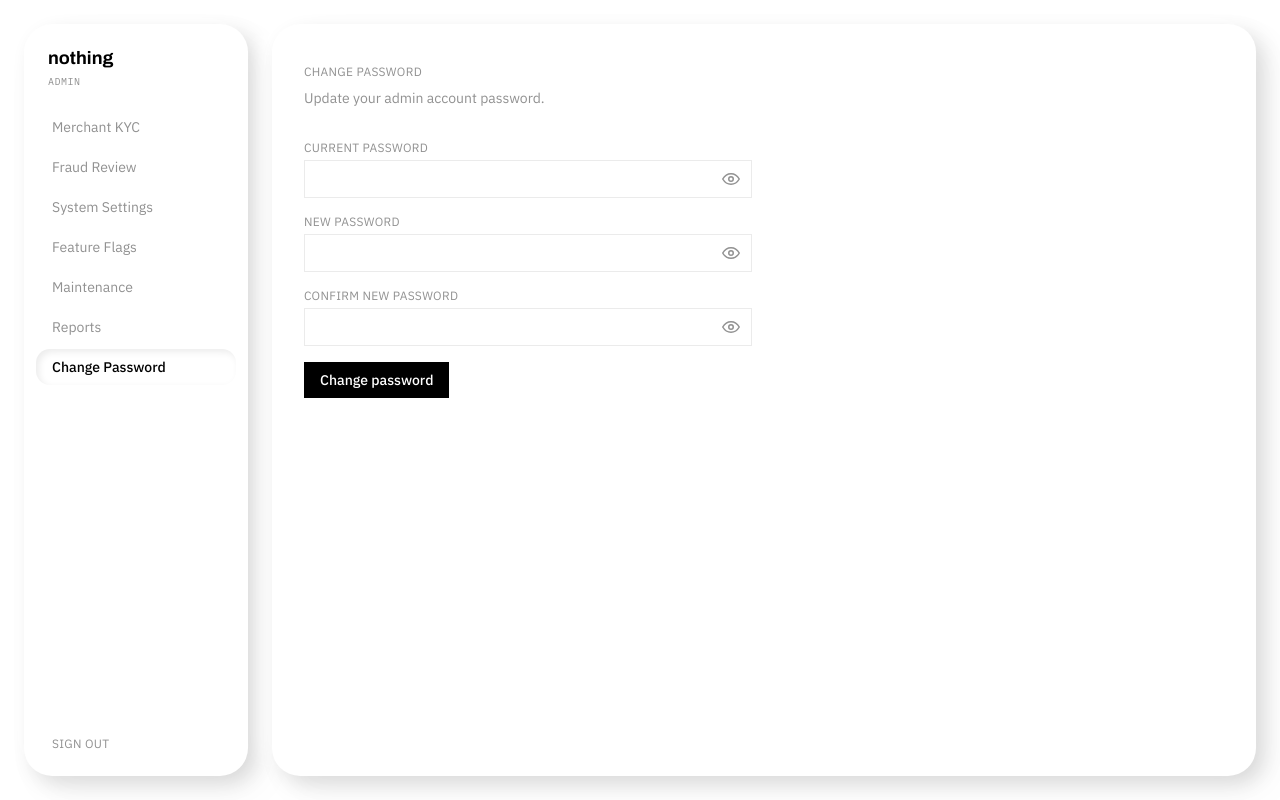
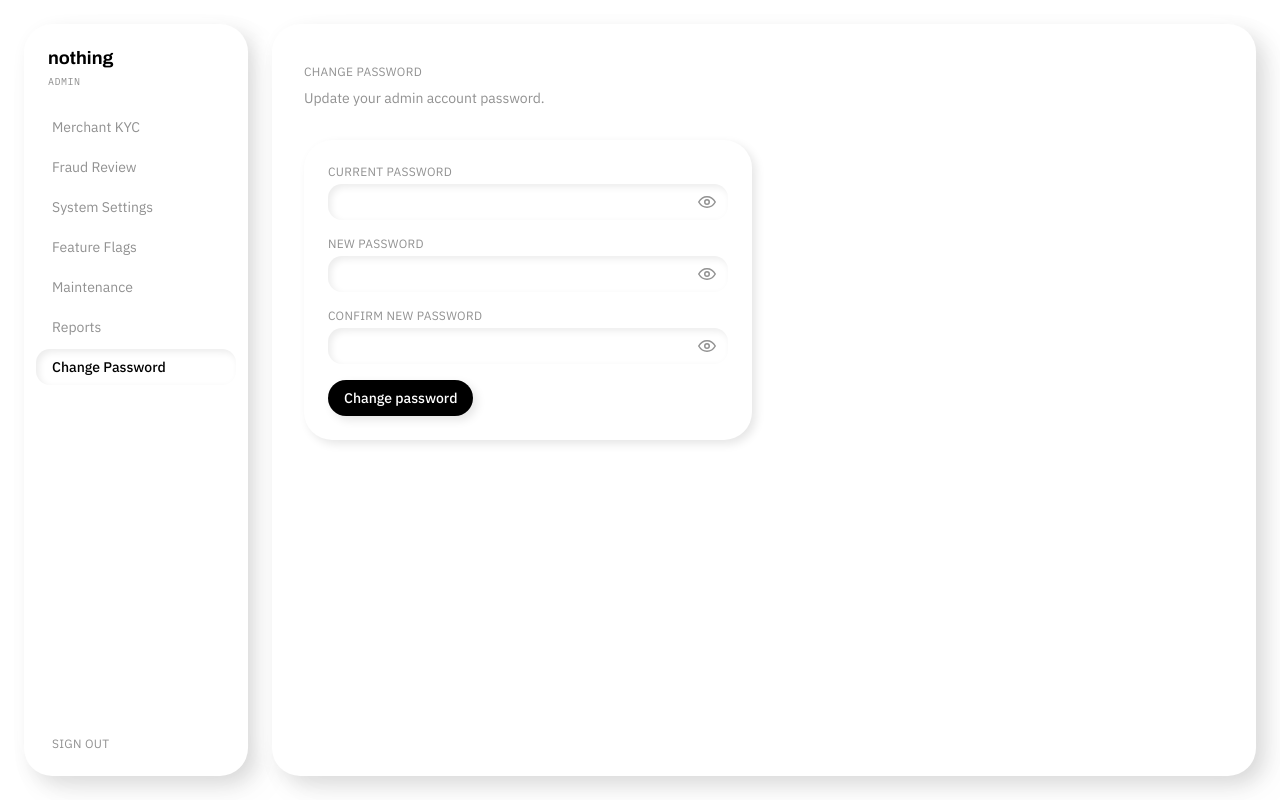
Before and after one commit to timovibes/nothing, a React (Vite) app in the folder frontend/: page /admin/change-password in a window 1280 px wide. Built offline with nearby package versions, Linux system fonts and the light colour scheme; sample sign-in values are in the browser's storage.

Commit message:
style: wrap the 3-field password form in a raised card and turn each bordered input into a pressed-in field so the eye-toggle buttons now lift on hover instead of sitting flat against a border

```diff
--- a/frontend/src/pages/admin/AdminChangePasswordPage.tsx
+++ b/frontend/src/pages/admin/AdminChangePasswordPage.tsx
@@ -51,7 +51,7 @@ export function AdminChangePasswordPage() {
       <p className="text-xs uppercase tracking-wide text-secondary mb-2">Change Password</p>
       <p className="text-secondary text-sm mb-8">Update your admin account password.</p>
 
-      <form onSubmit={handleSubmit} className="flex flex-col gap-4">
+      <form onSubmit={handleSubmit} className="rounded-neu-lg shadow-neu-raised-sm bg-surface p-6 flex flex-col gap-4">
         <div>
           <label className="text-xs uppercase tracking-wide text-secondary block mb-1">
             Current password
@@ -62,13 +62,13 @@ export function AdminChangePasswordPage() {
               required
               value={currentPassword}
               onChange={(e) => setCurrentPassword(e.target.value)}
-              className="w-full border border-border px-3 py-2 pr-10 text-sm focus:outline-none focus:border-primary"
+              className="w-full bg-surface px-3 py-2 pr-10 text-sm rounded-neu-sm shadow-neu-inset-sm border-none focus:outline-none focus:shadow-neu-inset"
             />
             <button
               type="button"
               onClick={() => setShowCurrent((v) => !v)}
               aria-label={showCurrent ? "Hide password" : "Show password"}
-              className="absolute inset-y-0 right-0 flex items-center px-3 text-secondary"
+              className="absolute inset-y-0 right-0 flex items-center px-3 text-secondary rounded-neu-sm hover:shadow-neu-raised-sm transition-shadow"
             >
               <EyeIcon open={showCurrent} />
             </button>
@@ -85,13 +85,13 @@ export function AdminChangePasswordPage() {
               minLength={8}
               value={newPassword}
               onChange={(e) => setNewPassword(e.target.value)}
-              className="w-full border border-border px-3 py-2 pr-10 text-sm focus:outline-none focus:border-primary"
+              className="w-full bg-surface px-3 py-2 pr-10 text-sm rounded-neu-sm shadow-neu-inset-sm border-none focus:outline-none focus:shadow-neu-inset"
             />
             <button
               type="button"
               onClick={() => setShowNew((v) => !v)}
               aria-label={showNew ? "Hide password" : "Show password"}
-              className="absolute inset-y-0 right-0 flex items-center px-3 text-secondary"
+              className="absolute inset-y-0 right-0 flex items-center px-3 text-secondary rounded-neu-sm hover:shadow-neu-raised-sm transition-shadow"
             >
               <EyeIcon open={showNew} />
             </button>
@@ -108,13 +108,13 @@ export function AdminChangePasswordPage() {
               minLength={8}
               value={confirmPassword}
               onChange={(e) => setConfirmPassword(e.target.value)}
-              className="w-full border border-border px-3 py-2 pr-10 text-sm focus:outline-none focus:border-primary"
+              className="w-full bg-surface px-3 py-2 pr-10 text-sm rounded-neu-sm shadow-neu-inset-sm border-none focus:outline-none focus:shadow-neu-inset"
             />
             <button
               type="button"
               onClick={() => setShowConfirm((v) => !v)}
               aria-label={showConfirm ? "Hide password" : "Show password"}
-              className="absolute inset-y-0 right-0 flex items-center px-3 text-secondary"
+              className="absolute inset-y-0 right-0 flex items-center px-3 text-secondary rounded-neu-sm hover:shadow-neu-raised-sm transition-shadow"
             >
               <EyeIcon open={showConfirm} />
             </button>
@@ -125,7 +125,7 @@ export function AdminChangePasswordPage() {
         <button
           type="submit"
           disabled={submitting}
-          className="bg-primary text-white px-4 py-2 text-sm font-medium disabled:opacity-50 self-start"
+          className="bg-primary text-white px-4 py-2 text-sm font-medium rounded-neu-md shadow-neu-raised-sm hover:shadow-neu-hover active:shadow-neu-inset-sm disabled:opacity-50 self-start transition-shadow"
         >
           {submitting ? "Saving…" : "Change password"}
         </button>
```
